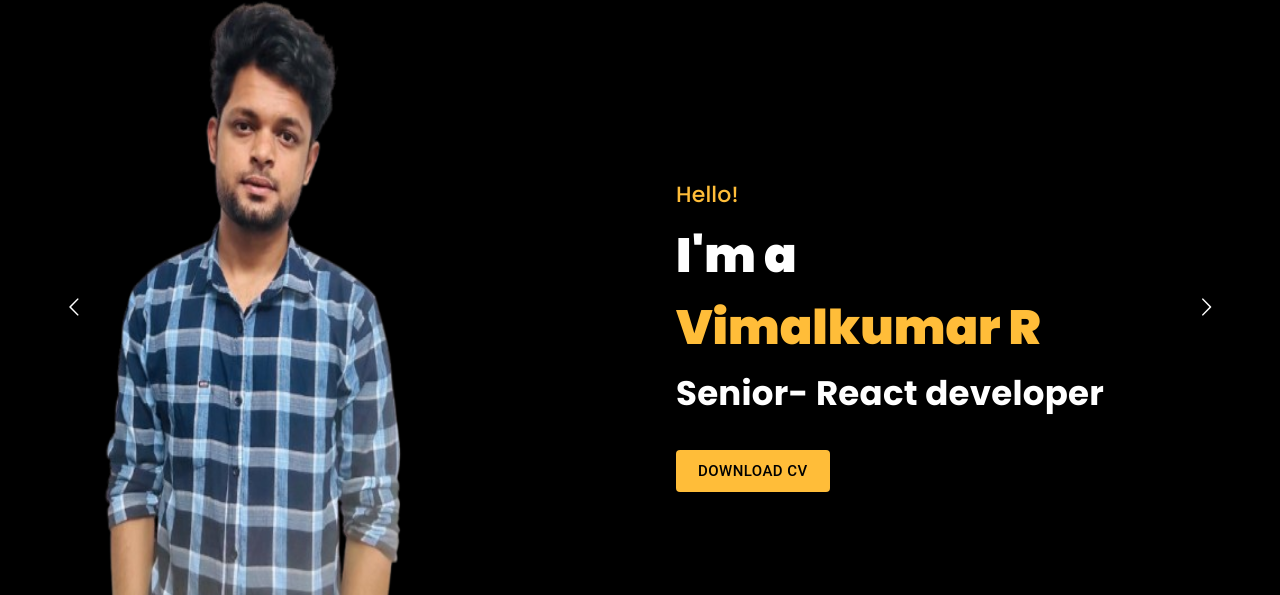
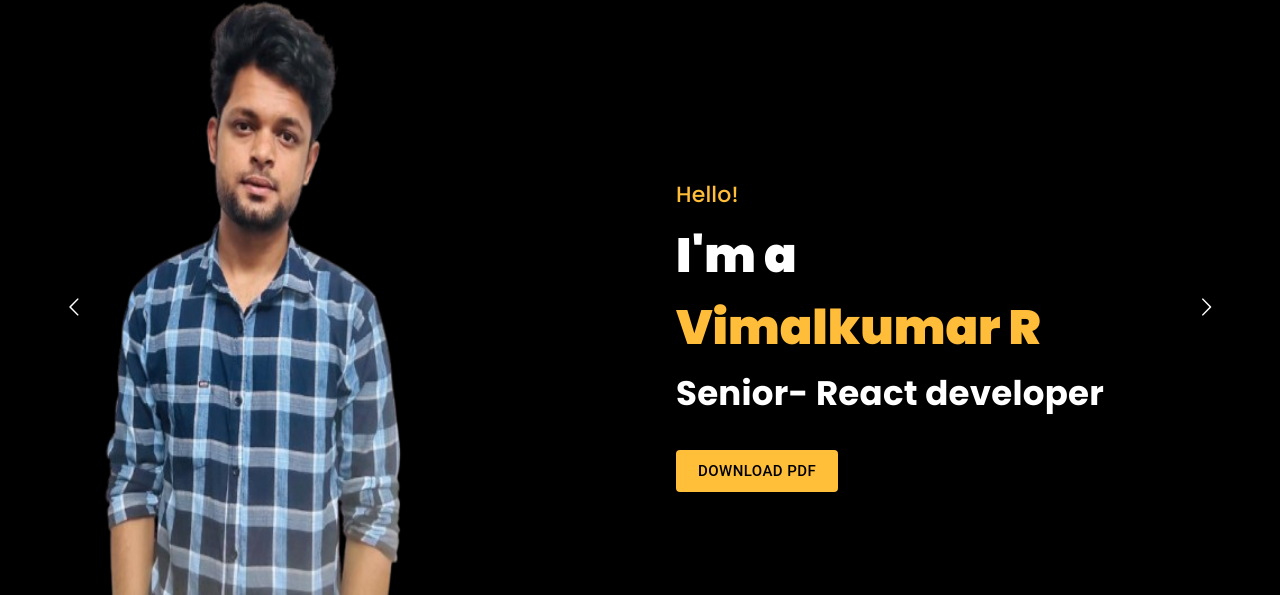
Before and after one commit to vimalkumar1997/nextjs-profile-reume, a Next.js app: page / in a window 1280 px wide. Shown: the part 93-688 px from the top of the page. Built offline with nearby package versions, Linux system fonts and the light colour scheme.

Commit message:
pdf donwload push

```diff
--- a/src/Components/AboutusComponent.tsx
+++ b/src/Components/AboutusComponent.tsx
@@ -4,7 +4,7 @@ import Grid from '@mui/material/Grid';
 import Typography from '@mui/material/Typography';
 import Container from '@mui/material/Container';
 import Toolbar from '@mui/material/Toolbar';
-import Button from '@mui/material/Button';
+import PdfDownloadbtnComponent from "./PdfDownloadbtnComponent";
 const AboutusComponent = () => {
     return (
         <>
@@ -48,7 +48,7 @@ const AboutusComponent = () => {
                                         <Typography variant="subtitle1" color="#fff" style={{ fontWeight: 600 }}>Email:</Typography>
                                     </Grid>
                                     <Grid size={{md:8,sm:6,xs:6}}>
-                                        <Typography variant="subtitle1" color="#999">smartvimalkumar1997@gmail.com</Typography>
+                                        <Typography variant="subtitle1" color="#999" sx={{wordBreak: "break-all"}}>smartvimalkumar1997@gmail.com</Typography>
                                     </Grid>
                                     <Grid size={{md:4,sm:6, xs:6}}>
                                         <Typography variant="subtitle1" color="#fff" style={{ fontWeight: 600 }}>Phone:</Typography>
@@ -61,7 +61,7 @@ const AboutusComponent = () => {
                                  <Typography variant="subtitle1" color="#fff" style={{ fontWeight: 600,fontSize: "24px",marginTop: "20px" }}><span style={{color: "#ffbd39"}}>200</span> Project complete</Typography>
                             </Grid>
                              <Grid size={{md:12}}>
-                                <Button variant="contained" size="large" sx={{backgroundColor: "#ffbd39",color: "#000",margin: "20px 0px"}}>Download CV</Button>
+                               <PdfDownloadbtnComponent/>
                              </Grid>
                             </Grid>
                             <Grid size={{md: 6}}>
--- a/src/Components/BannerCarousel.tsx
+++ b/src/Components/BannerCarousel.tsx
@@ -3,9 +3,8 @@ import Carousel from "react-multi-carousel";
 import "react-multi-carousel/lib/styles.css";
 import Box from '@mui/material/Box';
 import Typography from '@mui/material/Typography';
-import Button from '@mui/material/Button';
 import Image from 'next/image';
-
+import PdfDownloadbtnComponent from "./PdfDownloadbtnComponent";
 const responsive = {
     desktop: {
         breakpoint: { max: 3000, min: 1024 },
@@ -80,7 +79,7 @@ const BannerCarousel: React.FC = () => {
                                 />
                                 <Box sx={{ flex: "1" }} />
                                 <Box sx={{ margin: "auto 0px" }}>
-                                    <Box sx={{ padding: "33px", marginTop: "60px" }}>
+                                    <Box sx={{ padding: "33px", marginTop: "60px" }} className="Mobile_text_slightly">
                                         <Typography variant="subtitle2" sx={{ my: 2 }} color="#ffbd39" style={{ fontWeight: "500", fontSize: "22px" }}>
                                             {imageUrl.common}
                                         </Typography>
@@ -94,7 +93,7 @@ const BannerCarousel: React.FC = () => {
                                             {imageUrl.position}
                                         </Typography>
 
-                                        <Button variant="contained" size="large" sx={{ backgroundColor: "#ffbd39", color: "#000", margin: "20px 0px" }}>Download CV</Button>
+                                        <PdfDownloadbtnComponent/>
                                     </Box>
                                 </Box>
                                 <Box sx={{ flex: "1" }} />
--- a/src/Components/MySkillsComponent.tsx
+++ b/src/Components/MySkillsComponent.tsx
@@ -3,7 +3,7 @@ import Box from '@mui/material/Box';
 import Grid from '@mui/material/Grid';
 import Typography from '@mui/material/Typography';
 import Container from '@mui/material/Container';
-import Button from '@mui/material/Button';
+import PdfDownloadbtnComponent from "./PdfDownloadbtnComponent";
 
 import Slider from '@mui/material/Slider';
 interface Skill {
@@ -101,7 +101,7 @@ const MySkillsComponent = () => {
                     })}
                     <Grid size={{ md: 12 }}>
                         <Box sx={{ textAlign: "center" }}>
-                            <Button variant="contained" size="large" sx={{ backgroundColor: "#ffbd39", color: "#000", textAlign: "center" }}>Download CV</Button>
+                           <PdfDownloadbtnComponent/>
                         </Box>
                     </Grid>
                 </Grid>
--- a/src/Components/NavbarComponent.tsx
+++ b/src/Components/NavbarComponent.tsx
@@ -37,8 +37,9 @@ export default function DrawerAppBar(props: Props) {
     };
 
     function handleNavbarClick(item: string) {
-        console.log(item);
+       setMobileOpen(false);
         setNavbarselect(item);
+
     }
 
     const drawer = (
@@ -57,7 +58,7 @@ export default function DrawerAppBar(props: Props) {
                                 color: navbarselect === item ? "#ffbd39" : "#fff",
                             },
                         }}
-                            onClick={() => handleNavbarClick(item)}
+
                         >
                             <Link
                                 activeClass="active"
@@ -65,6 +66,7 @@ export default function DrawerAppBar(props: Props) {
                                 spy={true}
                                 smooth={true}
                                 duration={500}
+                                 onClick={() => handleNavbarClick(item)}
                             >
                                 <ListItemText primary={item} />
                             </Link>
--- /dev/null
+++ b/src/Components/PdfDownloadbtnComponent.tsx
@@ -0,0 +1,60 @@
+import React, { useState } from "react";
+import Button from '@mui/material/Button';
+
+const PdfDownloadbtnComponent = (
+    {
+        pdfUrl = 'files/vimalkumar-resume.pdf',
+        fileName = 'resume.pdf',
+        buttonText = 'Download PDF',
+        downloadingText = 'Downloading...'
+    }
+) => {
+    const [isDownloading, setIsDownloading] = useState<boolean>(false);
+
+    const downloadPdf = async () => {
+        if (isDownloading) return;
+
+        setIsDownloading(true);
+
+        try {
+            // Create a temporary anchor element for download
+            const link = document.createElement('a');
+            link.href = pdfUrl;
+            link.download = fileName;
+            link.target = '_blank';
+            link.rel = 'noopener noreferrer';
+
+            // Trigger download
+            document.body.appendChild(link);
+            link.click();
+            document.body.removeChild(link);
+
+        } catch (error) {
+            console.error('Download failed:', error);
+            alert('Download failed. Please try again.');
+        } finally {
+            setTimeout(() => setIsDownloading(false), 1000); // Add slight delay for better UX
+        }
+    };
+
+    return (
+        <Button
+            variant="contained"
+            onClick={downloadPdf}
+            disabled={isDownloading}
+            size="large"
+            sx={{
+                backgroundColor: "#ffbf39",
+                color: "#000",
+                margin: "20px 0px",
+                '&:hover': {
+                    backgroundColor: "#e5a832"
+                }
+            }}
+        >
+            {isDownloading ? downloadingText : buttonText}
+        </Button>
+    );
+};
+
+export default PdfDownloadbtnComponent;
--- a/src/Components/ResumeComponent.tsx
+++ b/src/Components/ResumeComponent.tsx
@@ -5,7 +5,7 @@ import Typography from '@mui/material/Typography';
 import Container from '@mui/material/Container';
 import Button from '@mui/material/Button';
 import BusinessCenterIcon from '@mui/icons-material/BusinessCenter';
-
+import PdfDownloadbtnComponent from "./PdfDownloadbtnComponent";
 // Define proper TypeScript interface for work experience
 interface WorkExperience {
     year: string;
@@ -72,7 +72,7 @@ const ResumeComponent: React.FC = () => {
                         ))}
                         <Grid size={{ md: 12 }}>
                             <Box sx={{ textAlign: "center" }}>
-                                <Button variant="contained" size="large" sx={{ backgroundColor: "#ffbd39", color: "#000", textAlign: "center" }}>Download CV</Button>
+                                <PdfDownloadbtnComponent/>
                             </Box>
                         </Grid>
                     </Grid>
--- a/src/styles/globals.css
+++ b/src/styles/globals.css
@@ -62,4 +62,13 @@ header {
       font-size: 20px !important;
   }
 
+
 }
+@media screen and (min-width: 280px) and (max-width: 508px) {
+  .slider{
+    height: 56vh !important;
+  }
+  .Mobile_text_slightly{
+    padding-left: 60px !important
+  }
+}
```
Also changed, not shown: 1 other file (tests, documents, lock files or other folders).
